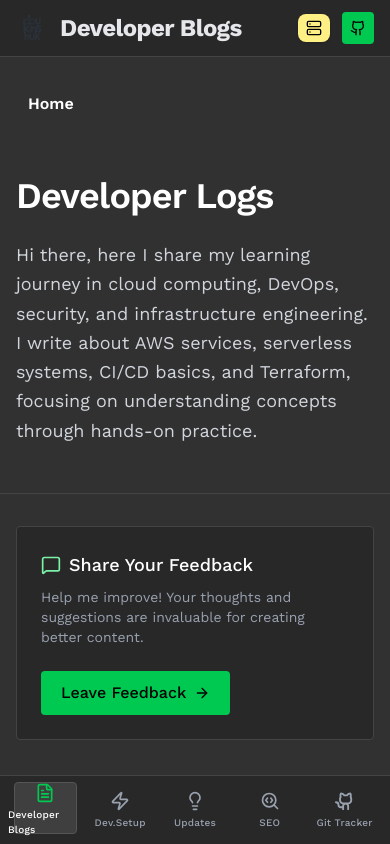
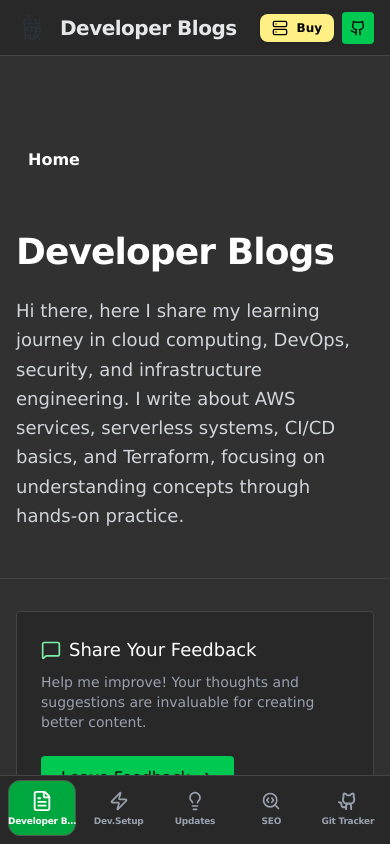
Before and after one commit to kinshukjainn/cloudkinshuk, a Next.js app: page /home-blog in a window 390 px wide. Shown: the top 844 px of the page. Built offline with nearby package versions, Linux system fonts and the light colour scheme.

Commit message:
ui: update header labels, improve layout, and enhance global styles

```diff
--- a/app/(blogs)/home-blog/page.tsx
+++ b/app/(blogs)/home-blog/page.tsx
@@ -525,7 +525,7 @@ export default function BlogsPage() {
       <header className="border-b border-[#444] mb-8">
         <div className="max-w-4xl mx-auto px-4 sm:px-6 lg:px-8 py-12 lg:py-16">
           <h1 className="text-4xl sm:text-5xl font-semibold text-white mb-6 tracking-tight">
-            Developer Logs
+            Developer Blogs
           </h1>
           <p className="text-lg text-gray-300 leading-relaxed max-w-3xl">
             Hi there, here I share my learning journey in cloud computing,
@@ -552,7 +552,7 @@ export default function BlogsPage() {
             </p>
           </div>
           <a
-            href="https://feedbacks.cloudkinshuk.in/"
+            href="https://fdb.cloudkinshuk.in/"
             target="_blank"
             rel="noopener noreferrer"
             className="inline-flex items-center gap-2 px-5 py-2.5 bg-green-500 hover:bg-green-700 text-black font-medium rounded-sm transition-colors whitespace-nowrap"
--- a/app/components/Header.tsx
+++ b/app/components/Header.tsx
@@ -1,6 +1,6 @@
 "use client";
 
-import React from "react";
+import React, { useMemo } from "react";
 import Link from "next/link";
 import Image from "next/image";
 import { usePathname } from "next/navigation";
@@ -24,10 +24,11 @@ interface NavItem {
 const Header = () => {
   const pathname = usePathname();
 
-  const navItems: NavItem[] = [
+  const navItems: NavItem[] = useMemo(
+    () => [
       {
         href: "/home-blog",
-      label: " Developer Blogs",
+        label: "Developer Blogs",
         icon: <FileText className="w-5 h-5 md:w-4 md:h-4" />,
       },
       {
@@ -50,25 +51,26 @@ const Header = () => {
         label: "Git Tracker",
         icon: <PiGithubLogoBold className="w-5 h-5 md:w-4 md:h-4" />,
       },
-  ];
+    ],
+    [],
+  );
 
   const isActive = (href: string) =>
     pathname === href || pathname.startsWith(href + "/");
 
-  // Find the currently active item to display its label. Fallback to default name.
   const activeItem = navItems.find((item) => isActive(item.href));
   const pageTitle = activeItem ? activeItem.label : "cloudkinshuk";
 
   return (
     <>
       {/* Top Header */}
-      <header className="fixed top-0 left-0 right-0 z-50 bg-[#282828] border-b border-[#444] transition-all duration-300">
-        <div className="max-w-7xl mx-auto px-4 sm:px-6 lg:px-8">
-          <div className="flex items-center justify-between h-14 sm:h-16">
+      <header className="fixed top-0 left-0 right-0 z-[100] bg-[#282828] border-b border-[#444] transition-all duration-300 h-14 sm:h-16">
+        <div className="max-w-7xl mx-auto px-4 sm:px-6 lg:px-8 h-full">
+          <div className="flex items-center justify-between h-full gap-4">
             {/* Logo Group */}
             <Link
               href="/"
-              className="flex items-center gap-3 font-medium text-lg sm:text-xl text-gray-200 hover:text-white transition-colors focus:outline-none focus-visible:ring-2 focus-visible:ring-green-500 rounded-sm"
+              className="flex-shrink-0 flex items-center gap-3 font-medium text-gray-200 hover:text-white transition-colors focus:outline-none focus-visible:ring-2 focus-visible:ring-green-500 rounded-sm"
             >
               <Image
                 src="/corelogo.png"
@@ -78,24 +80,24 @@ const Header = () => {
                 className="w-8 h-8 sm:w-9 sm:h-9 object-contain"
                 priority
               />
-              {/* Updated: Display dynamic pageTitle here */}
-              <span className="hidden sm:inline text-2xl font-bold tracking-tight">
+              {/* AnimatePresence prevents "jumpy" text changes */}
+              <div className="overflow-hidden">
+                <span className="block text-xl sm:text-2xl font-bold tracking-tight whitespace-nowrap">
                   {pageTitle}
                 </span>
-              <span className="sm:hidden font-bold text-2xl tracking-tight">
-                {pageTitle}
-              </span>
+              </div>
             </Link>
 
             {/* Desktop Navigation */}
-            <nav className="hidden md:flex items-center h-full gap-2">
+            <nav className="hidden md:flex items-center h-full flex-1 justify-center max-w-2xl">
               {navItems.map((item) => {
                 const active = isActive(item.href);
                 return (
                   <Link
                     key={item.href}
                     href={item.href}
-                    className={`relative flex items-center gap-2 px-4 h-full text-sm font-medium transition-colors focus:outline-none focus-visible:ring-2 focus-visible:ring-green-500 rounded-sm ${
+                    aria-current={active ? "page" : undefined}
+                    className={`relative flex items-center gap-2 px-3 lg:px-4 h-full text-sm font-medium transition-colors focus:outline-none focus-visible:ring-2 focus-visible:ring-green-500 rounded-sm ${
                       active ? "text-white" : "text-gray-400 hover:text-white"
                     }`}
                   >
@@ -104,14 +106,12 @@ const Header = () => {
                     >
                       {item.icon}
                     </div>
-                    <span>{item.label}</span>
+                    <span className="whitespace-nowrap">{item.label}</span>
 
-                    {/* Desktop Active Indicator */}
                     {active && (
                       <motion.div
                         layoutId="desktop-active-nav"
                         className="absolute bottom-[-1px] left-0 right-0 h-[2px] bg-green-500"
-                        initial={false}
                         transition={{
                           type: "spring",
                           stiffness: 300,
@@ -125,25 +125,23 @@ const Header = () => {
             </nav>
 
             {/* Actions */}
-            <div className="flex items-center gap-3">
-              {/* Buy a Server Button */}
+            <div className="flex items-center gap-2 sm:gap-3 flex-shrink-0">
               <a
                 href="https://brewrepo.cloudkinshuk.in"
                 target="_blank"
-                rel="noreferrer"
-                className="flex items-center gap-2 px-2 py-1.5 sm:px-2 sm:py-1.5 bg-yellow-200  text-black text-md font-bold rounded-lg   transition-colors focus:outline-none focus-visible:ring-2 focus-visible:ring-yellow-400 shadow-sm"
-                aria-label="Buy a Server"
+                rel="noopener noreferrer"
+                className="flex items-center gap-2 px-3 py-1.5 bg-yellow-200 text-black text-xs sm:text-sm font-bold rounded-lg hover:bg-yellow-300 transition-colors focus:outline-none focus-visible:ring-2 focus-visible:ring-yellow-400 shadow-sm"
               >
                 <Server className="w-4 h-4" />
-                <span className="hidden sm:inline">Buy a Server</span>
+                <span className="hidden lg:inline">Buy a Server</span>
+                <span className="inline lg:hidden">Buy</span>
               </a>
 
-              {/* GitHub Button */}
               <a
                 href="https://github.com/kinshukjainn/cloudkinshuk"
                 target="_blank"
-                rel="noreferrer"
-                className="p-2 text-black bg-green-500 rounded-sm  transition-colors focus:outline-none focus-visible:ring-2 focus-visible:ring-green-500"
+                rel="noopener noreferrer"
+                className="p-2 text-black bg-green-500 rounded-sm hover:bg-green-400 transition-colors focus:outline-none focus-visible:ring-2 focus-visible:ring-green-500"
                 aria-label="GitHub Repository"
               >
                 <Github className="w-4 h-4 sm:w-5 sm:h-5" />
@@ -154,35 +152,35 @@ const Header = () => {
       </header>
 
       {/* Mobile Bottom Navigation Bar */}
-      <nav className="md:hidden fixed bottom-0 left-0 right-0 z-50 bg-[#282828] border-t border-[#444] pb-[env(safe-area-inset-bottom)] transform-gpu">
-        <div className="flex items-center justify-around h-[68px] px-2 w-full">
+      <nav className="md:hidden fixed bottom-0 left-0 right-0 z-[100] bg-[#282828] border-t border-[#444] transform-gpu">
+        <div className="flex items-center justify-around h-[68px] px-1 pb-[env(safe-area-inset-bottom)] w-full max-w-md mx-auto">
           {navItems.map((item) => {
             const active = isActive(item.href);
             return (
               <Link
                 key={item.href}
                 href={item.href}
-                className={`relative flex flex-col items-center justify-center w-full h-full space-y-1 transition-colors touch-manipulation tap-highlight-transparent ${
-                  active ? "text-white" : "text-gray-400 hover:text-gray-200"
+                aria-current={active ? "page" : undefined}
+                className={`relative flex flex-col items-center justify-center w-full h-full min-w-0 space-y-1 transition-colors touch-manipulation tap-highlight-transparent ${
+                  active ? "text-white" : "text-gray-400"
                 }`}
               >
                 {/* Mobile Active Background Highlight */}
                 {active && (
                   <motion.div
                     layoutId="mobile-active-bg"
-                    className="absolute inset-1.5 rounded-sm bg-[#3f3f3f] border border-[#555] -z-10"
-                    initial={false}
-                    transition={{ type: "spring", stiffness: 300, damping: 30 }}
+                    className="absolute inset-1 sm:inset-1.5 rounded-xl bg-green-600 border border-[#555] -z-10"
+                    transition={{ type: "spring", stiffness: 350, damping: 30 }}
                   />
                 )}
+
                 <div
-                  className={`transition-colors ${
-                    active ? "text-green-500" : "text-gray-400"
-                  }`}
+                  className={`transition-transform duration-200 ${active ? "scale-110 text-white" : "text-gray-400"}`}
                 >
                   {item.icon}
                 </div>
-                <span className="text-[10px] sm:text-xs font-medium tracking-wide">
+
+                <span className="text-[9px] sm:text-[10px] font-bold tracking-tight truncate w-full text-center px-1">
                   {item.label}
                 </span>
               </Link>
@@ -190,6 +188,8 @@ const Header = () => {
           })}
         </div>
       </nav>
+      {/* Spacer to prevent content from hiding behind fixed header/footer */}
+      <div className="h-14 sm:h-16" />
     </>
   );
 };
--- a/app/globals.css
+++ b/app/globals.css
@@ -2,7 +2,7 @@
 
 body {
   background-color: black;
-  font-family: var(--font-work-sans), sans-serif;
+  font-family: "Lucida Sans", sans-serif;
 }
 @layer utilities {
   .text-balance {
--- a/app/setup/page.tsx
+++ b/app/setup/page.tsx
@@ -132,8 +132,8 @@ export default function DevToolsCompact() {
   );
 
   return (
-    <div className="min-h-screen bg-[#313131] text-gray-100  selection:bg-green-500 selection:text-black pt-16 md:pt-24">
-      <div className="max-w-4xl mx-auto px-4 sm:px-6 lg:px-8">
+    <div className="min-h-screen bg-[#313131]  text-gray-100  selection:bg-green-500 selection:text-black pt-16 md:pt-24">
+      <div className="max-w-4xl pt-10 mx-auto px-4 sm:px-6 lg:px-8">
         {/* Header */}
         <header className="mb-12 md:mb-16 border-b border-[#444] pb-8">
           <motion.div
--- a/tailwind.config.ts
+++ b/tailwind.config.ts
@@ -14,6 +14,7 @@ const config: Config = {
         inter: "var(--font-inter) , sans-serif",
         ptSans: "var(--font-pt-sans) , sans-serif",
         workSans: "var(--font-work-sans) , sans-serif",
+        alegreya: "var(--font-alegreya) , serif",
       },
     },
   },
```
Also changed, not shown: app/page.tsx (+7 -1 lines). Lines whose indentation alone changed are shown as unchanged.
